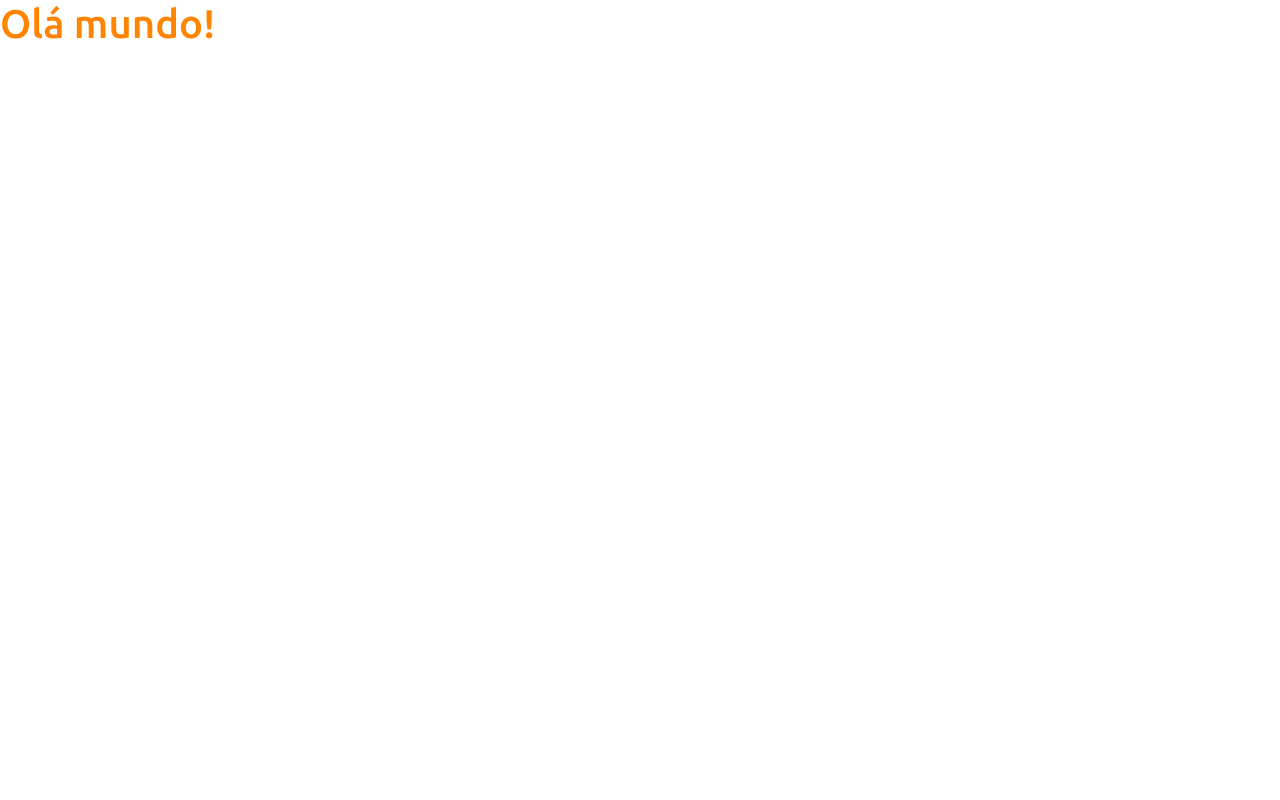
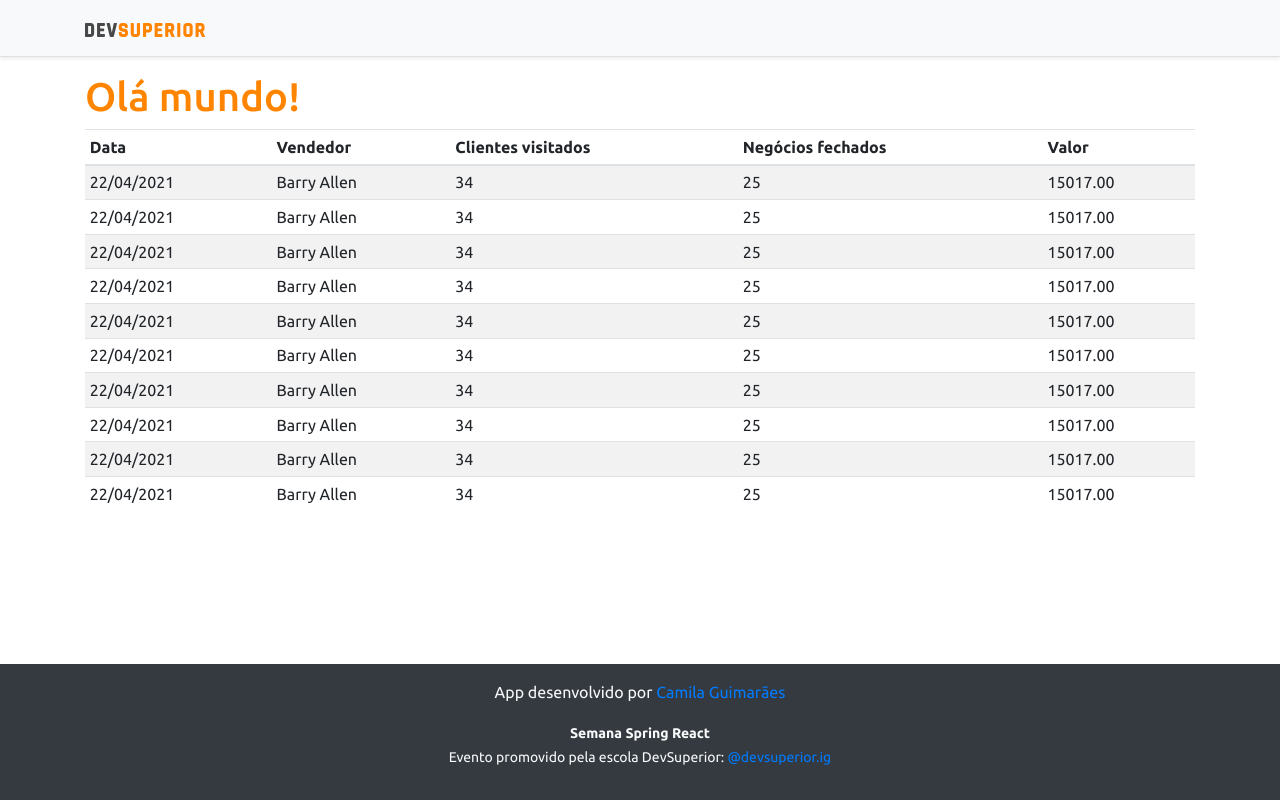
Before and after one commit to miilacg/projeto-sds3, a React (Create React App) app in the folder frontend/: page / in a window 1280 px wide. Built offline with nearby package versions, Linux system fonts and the light colour scheme.

Commit message:
AULA 01: Basic static components

```diff
--- a/frontend/src/App.tsx
+++ b/frontend/src/App.tsx
@@ -1,7 +1,18 @@
+import DataTable from "./components/DataTable";
+import Footer from "./components/Footer";
+import NavBar from "./components/NavBar";
+
 export default function App() {
   return (
-    <div>
-      <h1 className="text-primary">Olá mundo!</h1>
-    </div>
+    <>
+      <NavBar />
+
+      <div className="container">
+        <h1 className="text-primary">Olá mundo!</h1>
+        <DataTable />
+      </div>
+
+      <Footer />
+    </>
   );
 }
--- /dev/null
+++ b/frontend/src/components/DataTable/index.tsx
@@ -0,0 +1,91 @@
+const DataTable = () => {
+  return (
+    <div className="table-responsive">
+      <table className="table table-striped table-sm">
+        <thead>
+          <tr>
+            <th>Data</th>
+            <th>Vendedor</th>
+            <th>Clientes visitados</th>
+            <th>Negócios fechados</th>
+            <th>Valor</th>
+          </tr>
+        </thead>
+        <tbody>
+          <tr>
+            <td>22/04/2021</td>
+            <td>Barry Allen</td>
+            <td>34</td>
+            <td>25</td>
+            <td>15017.00</td>
+          </tr>
+          <tr>
+            <td>22/04/2021</td>
+            <td>Barry Allen</td>
+            <td>34</td>
+            <td>25</td>
+            <td>15017.00</td>
+          </tr>
+          <tr>
+            <td>22/04/2021</td>
+            <td>Barry Allen</td>
+            <td>34</td>
+            <td>25</td>
+            <td>15017.00</td>
+          </tr>
+          <tr>
+            <td>22/04/2021</td>
+            <td>Barry Allen</td>
+            <td>34</td>
+            <td>25</td>
+            <td>15017.00</td>
+          </tr>
+          <tr>
+            <td>22/04/2021</td>
+            <td>Barry Allen</td>
+            <td>34</td>
+            <td>25</td>
+            <td>15017.00</td>
+          </tr>
+          <tr>
+            <td>22/04/2021</td>
+            <td>Barry Allen</td>
+            <td>34</td>
+            <td>25</td>
+            <td>15017.00</td>
+          </tr>
+          <tr>
+            <td>22/04/2021</td>
+            <td>Barry Allen</td>
+            <td>34</td>
+            <td>25</td>
+            <td>15017.00</td>
+          </tr>
+          <tr>
+            <td>22/04/2021</td>
+            <td>Barry Allen</td>
+            <td>34</td>
+            <td>25</td>
+            <td>15017.00</td>
+          </tr>
+          <tr>
+            <td>22/04/2021</td>
+            <td>Barry Allen</td>
+            <td>34</td>
+            <td>25</td>
+            <td>15017.00</td>
+          </tr>
+          <tr>
+            <td>22/04/2021</td>
+            <td>Barry Allen</td>
+            <td>34</td>
+            <td>25</td>
+            <td>15017.00</td>
+          </tr>
+        </tbody>
+      </table>
+    </div>
+  );
+}
+
+export default DataTable;
--- /dev/null
+++ b/frontend/src/components/Footer/index.tsx
@@ -0,0 +1,11 @@
+export default function Footer() {
+  return (
+    <footer className="footer mt-auto py-3 bg-dark">
+      <div className="container">
+        <p className="text-light">App desenvolvido por <a href="https://github.com/miilacg" target="_blank" rel="noreferrer">Camila Guimarães</a></p>
+        <p className="text-light"><small><strong>Semana Spring React</strong><br />
+      Evento promovido pela escola DevSuperior: <a href="https://instagram.com/devsuperior.ig" target="_blank" rel="noreferrer">@devsuperior.ig</a></small></p>
+      </div>
+    </footer>
+  );
+}
--- /dev/null
+++ b/frontend/src/components/NavBar/index.tsx
@@ -0,0 +1,13 @@
+import ImgDsDark from "../../assets/img/ds-dark.svg";
+
+export default function NavBar() {
+  return (
+    <div className="d-flex flex-column flex-md-row align-items-center p-3 px-md-4 mb-3 bg-light border-bottom shadow-sm">
+      <div className="container">
+        <nav className="my-2 my-md-0 mr-md-3">
+          <img src={ ImgDsDark } alt="DevSuperior" width="120" />
+        </nav>
+      </div>
+    </div>
+  );
+}
```
Also changed, not shown: frontend/src/assets/img/ds-dark.svg (added), 1 other file (tests, documents, lock files or other folders).
